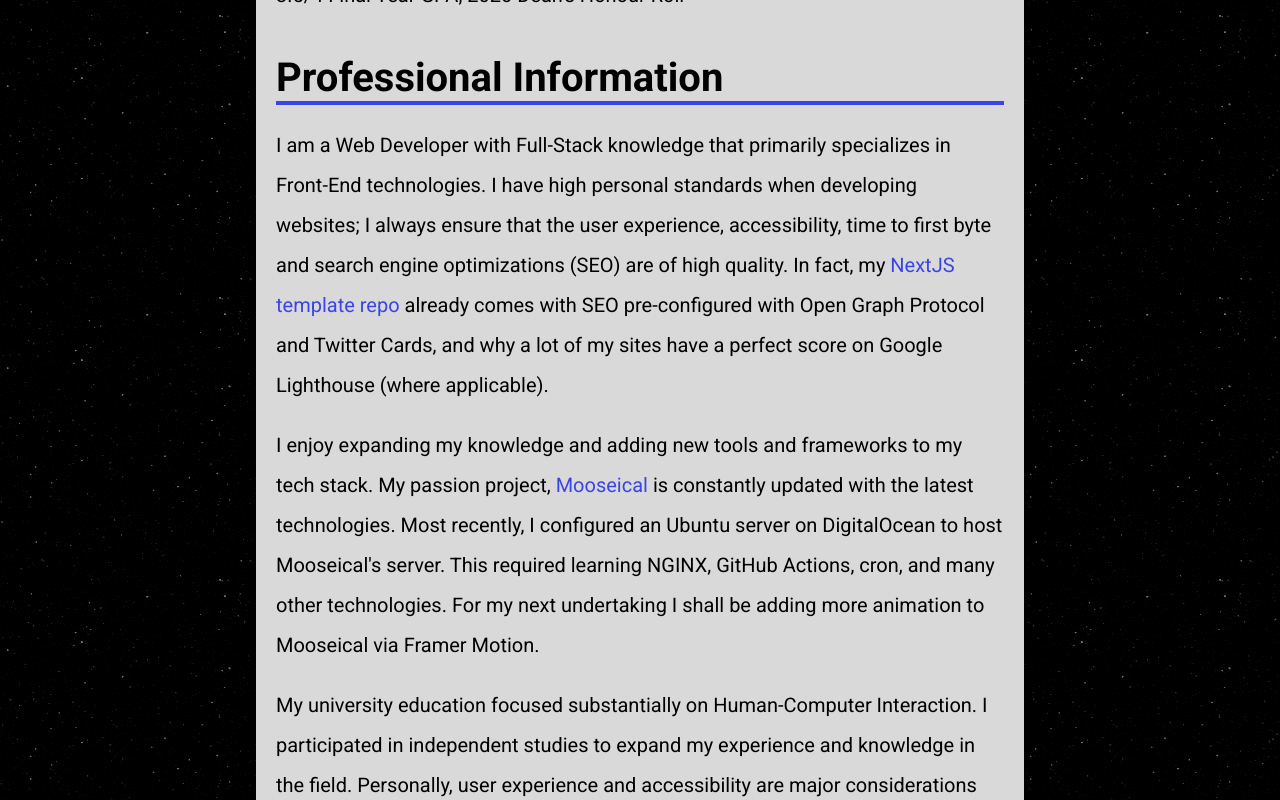
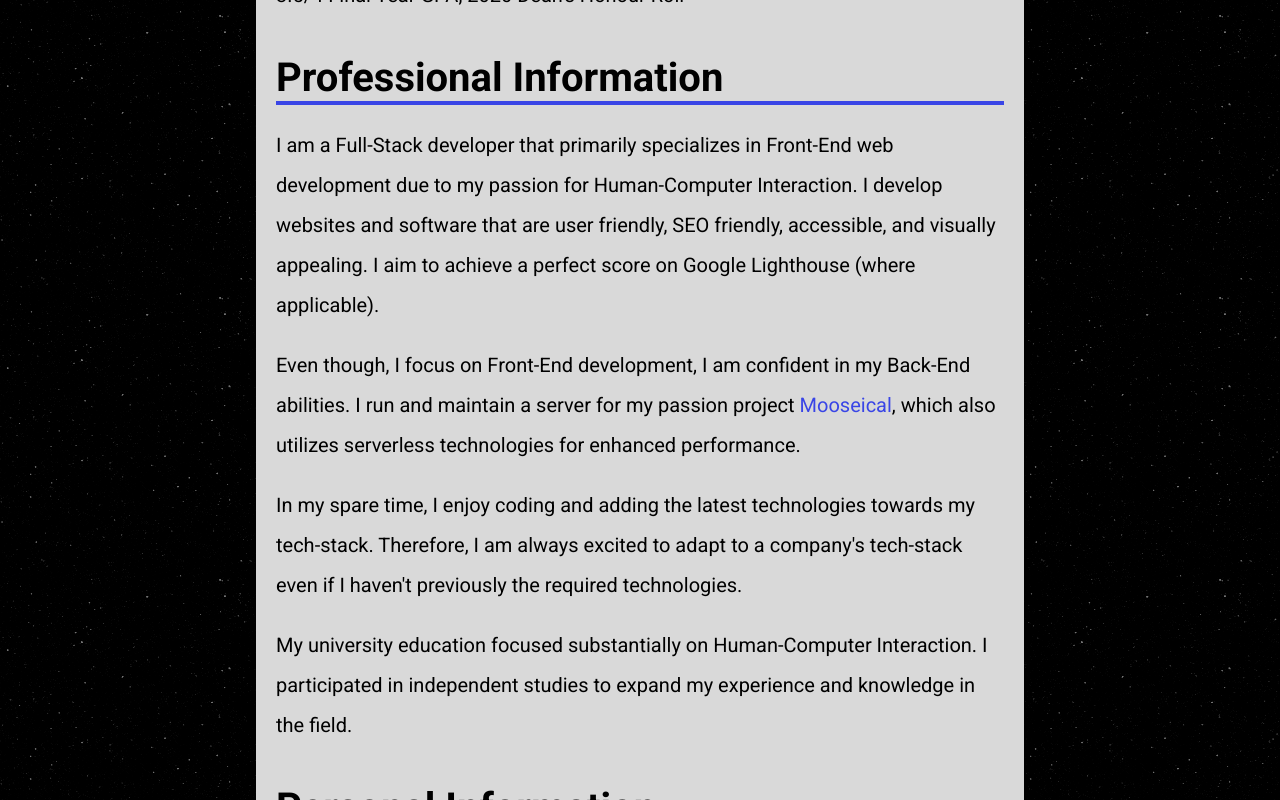
Before and after one commit to 100BC/C-V, a Next.js app: page /info in a window 1280 px wide. Shown: the part 380-1180 px from the top of the page. Built offline with nearby package versions, Linux system fonts and the light colour scheme.

Commit message:
Update Information

```diff
--- a/components/TechStackItem/index.tsx
+++ b/components/TechStackItem/index.tsx
@@ -30,6 +30,8 @@ const TechStackItem = ({
             width={width}
             height={height}
             alt={`${brand} Logo"`}
+            unoptimized
+            quality={100}
           />
           {brand}
         </a>
--- a/components/WorkExperienceRender/PersonalProjects.tsx
+++ b/components/WorkExperienceRender/PersonalProjects.tsx
@@ -28,14 +28,14 @@ const PersonalProjects = () => {
         </li>
         <li>The server is self-hosted via DigitalOcean VPS</li>
         <li>The server utilizes GitHub Actions to automate deployment</li>
-        <li>Pothos GraphQL manages the back-end GraphQL schema</li>
+        <li>The back-end GraphQL schema was built with Pothos</li>
         <li>
           URQL handles the client side GraphQL with graphql-codegen to manage
           TypeScript typings
         </li>
         <li>
-          Uploaded Images are compressed and resized and uploaded to Google
-          Firebase Storage
+          Cloudinary manages image CDN to optimize images to reduce Time to
+          First Byte on the Front-End
         </li>
         <li>
           Firebase Firestore and Google ReCaptcha are used to manage user forms
--- a/pages/info.tsx
+++ b/pages/info.tsx
@@ -19,35 +19,31 @@ const Info = () => {
       <section className={styles.section}>
         <h2>Professional Information</h2>
         <p>
-          I am a Web Developer with Full-Stack knowledge that primarily
-          specializes in Front-End technologies. I have high personal standards
-          when developing websites; I always ensure that the user experience,
-          accessibility, time to first byte and search engine optimizations
-          (SEO) are of high quality. In fact, my{' '}
-          <Link href="/experience/projects#nextjstemplate">
-            <a>NextJS template repo</a>
-          </Link>{' '}
-          already comes with SEO pre-configured with Open Graph Protocol and
-          Twitter Cards, and why a lot of my sites have a perfect score on
-          Google Lighthouse (where applicable).
+          I am a Full-Stack developer that primarily specializes in Front-End
+          web development due to my passion for Human-Computer Interaction. I
+          develop websites and software that are user friendly, SEO friendly,
+          accessible, and visually appealing. I aim to achieve a perfect score
+          on Google Lighthouse (where applicable).
         </p>
         <p>
-          I enjoy expanding my knowledge and adding new tools and frameworks to
-          my tech stack. My passion project,{' '}
+          Even though, I focus on Front-End development, I am confident in my
+          Back-End abilities. I run and maintain a server for my passion project{' '}
           <Link href="/experience/projects#mooseical">
             <a>Mooseical</a>
-          </Link>{' '}
-          is constantly updated with the latest technologies. Most recently, I
-          configured an Ubuntu server on DigitalOcean to host Mooseical&apos;s
-          server. This required learning NGINX, GitHub Actions, cron, and many
-          other technologies. For my next undertaking I shall be adding more
-          animation to Mooseical via Framer Motion.
+          </Link>
+          , which also utilizes serverless technologies for enhanced
+          performance.
+        </p>
+        <p>
+          In my spare time, I enjoy coding and adding the latest technologies
+          towards my tech-stack. Therefore, I am always excited to adapt to a
+          company&apos;s tech-stack even if I haven&apos;t previously the
+          required technologies.
         </p>
         <p>
           My university education focused substantially on Human-Computer
           Interaction. I participated in independent studies to expand my
-          experience and knowledge in the field. Personally, user experience and
-          accessibility are major considerations when developing websites.
+          experience and knowledge in the field.
         </p>
       </section>
       <section className={styles.section}>
```
Also changed, not shown: pages/tech-stack.tsx (+8 -0 lines), public/brands/cloudinary.png (added).
